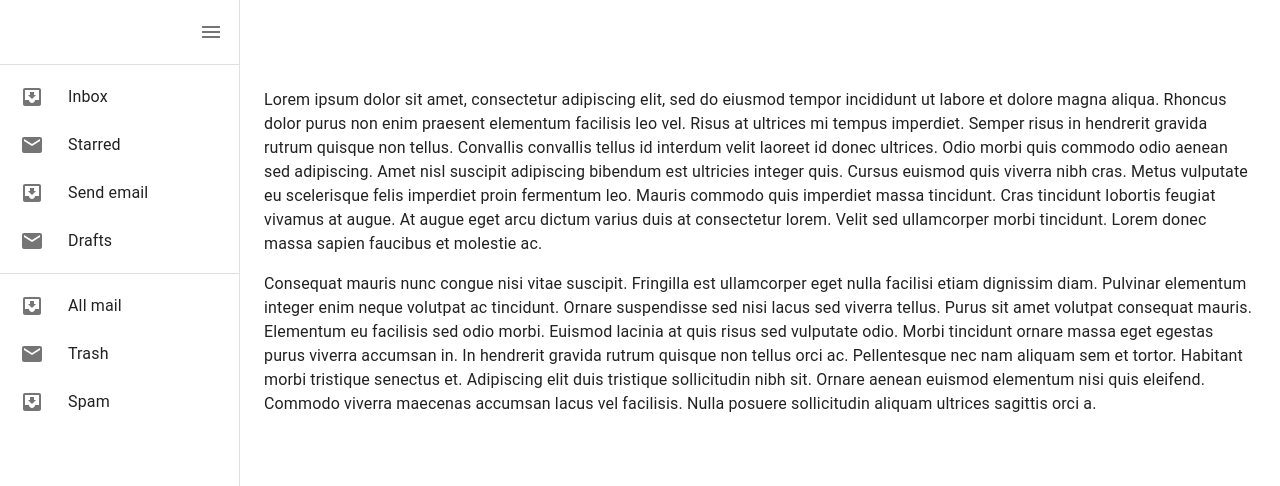
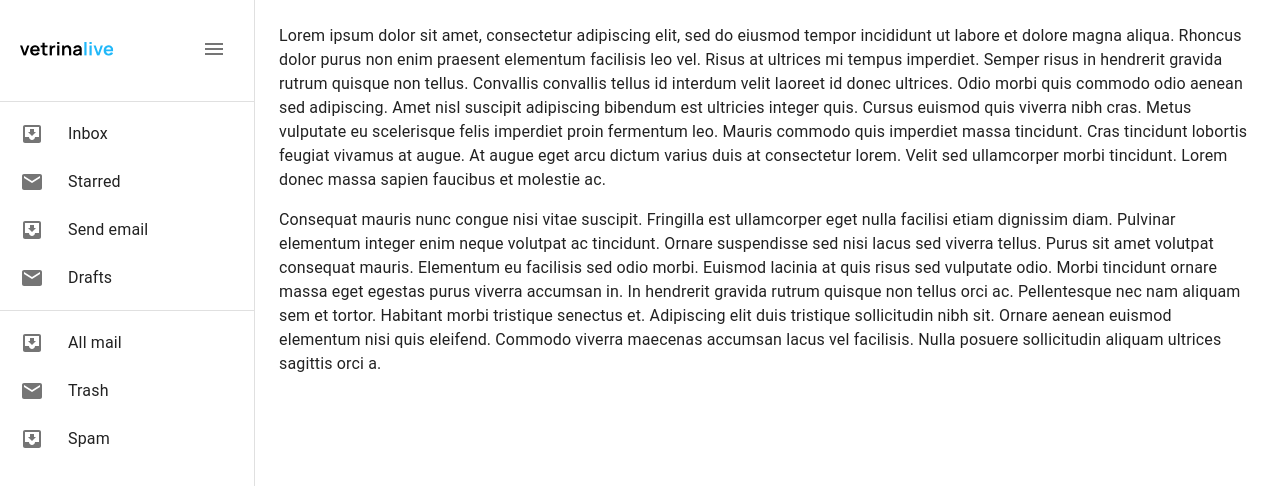
Before and after one commit to tusharpramanikbd/vetrina-live-dashboard, a React (Create React App) app: page / in a window 1280 px wide. Shown: the top 486 px of the page. Built offline with nearby package versions, Linux system fonts and the light colour scheme.

Commit message:
website logo added and implemented visibility functionality on menuitem button click

```diff
--- a/src/components/Dashboard/Dashboard.tsx
+++ b/src/components/Dashboard/Dashboard.tsx
@@ -14,6 +14,7 @@ import ListItemIcon from '@mui/material/ListItemIcon'
 import ListItemText from '@mui/material/ListItemText'
 import InboxIcon from '@mui/icons-material/MoveToInbox'
 import MailIcon from '@mui/icons-material/Mail'
+import { WEBSITE_LOGO } from '../../utils/assetsPath'
 
 import { useAppSelector, useAppDispatch } from '../../app/reduxHooks'
 import {
@@ -22,7 +23,7 @@ import {
   setDrawerClose,
 } from '../../features/menuDrawer/menuDrawerSlice'
 
-const drawerWidth = 240
+const drawerWidth = 255
 
 const openedMixin = (theme: Theme): CSSObject => ({
   width: drawerWidth,
@@ -44,15 +45,6 @@ const closedMixin = (theme: Theme): CSSObject => ({
     width: `calc(${theme.spacing(8)} + 1px)`,
   },
 })
-
-const DrawerHeader = styled('div')(({ theme }) => ({
-  display: 'flex',
-  alignItems: 'center',
-  justifyContent: 'flex-end',
-  padding: theme.spacing(0, 1),
-  // necessary for content to be below app bar
-  ...theme.mixins.toolbar,
-}))
 
 const Drawer = styled(MuiDrawer, {
   shouldForwardProp: (prop) => prop !== 'open',
@@ -86,11 +78,21 @@ const Dashboard = () => {
   return (
     <Box sx={{ display: 'flex' }}>
       <Drawer variant='permanent' open={isDrawerOpened}>
-        <DrawerHeader>
-          <IconButton onClick={handleDrawerState}>
+        <Box
+          display='flex'
+          justifyContent={isDrawerOpened ? 'space-between' : 'center'}
+          mb={4}
+          sx={{ padding: '29px 20px 0 20px' }}
+        >
+          {isDrawerOpened && <img src={WEBSITE_LOGO} alt='website logo' />}
+          <IconButton
+            onClick={handleDrawerState}
+            aria-label='close sidemenu'
+            disableRipple
+          >
             <MenuIcon />
           </IconButton>
-        </DrawerHeader>
+        </Box>
         <Divider />
         <List>
           {['Inbox', 'Starred', 'Send email', 'Drafts'].map((text, index) => (
@@ -149,7 +151,6 @@ const Dashboard = () => {
         </List>
       </Drawer>
       <Box component='main' sx={{ flexGrow: 1, p: 3 }}>
-        <DrawerHeader />
         <Typography paragraph>
           Lorem ipsum dolor sit amet, consectetur adipiscing elit, sed do
           eiusmod tempor incididunt ut labore et dolore magna aliqua. Rhoncus
--- /dev/null
+++ b/src/utils/assetsPath.ts
@@ -0,0 +1,3 @@
+const IMAGES_PATH = '/assets/images'
+
+export const WEBSITE_LOGO = `${IMAGES_PATH}/website_logo.svg`
```
Also changed, not shown: public/assets/images/website_logo.svg (added).
